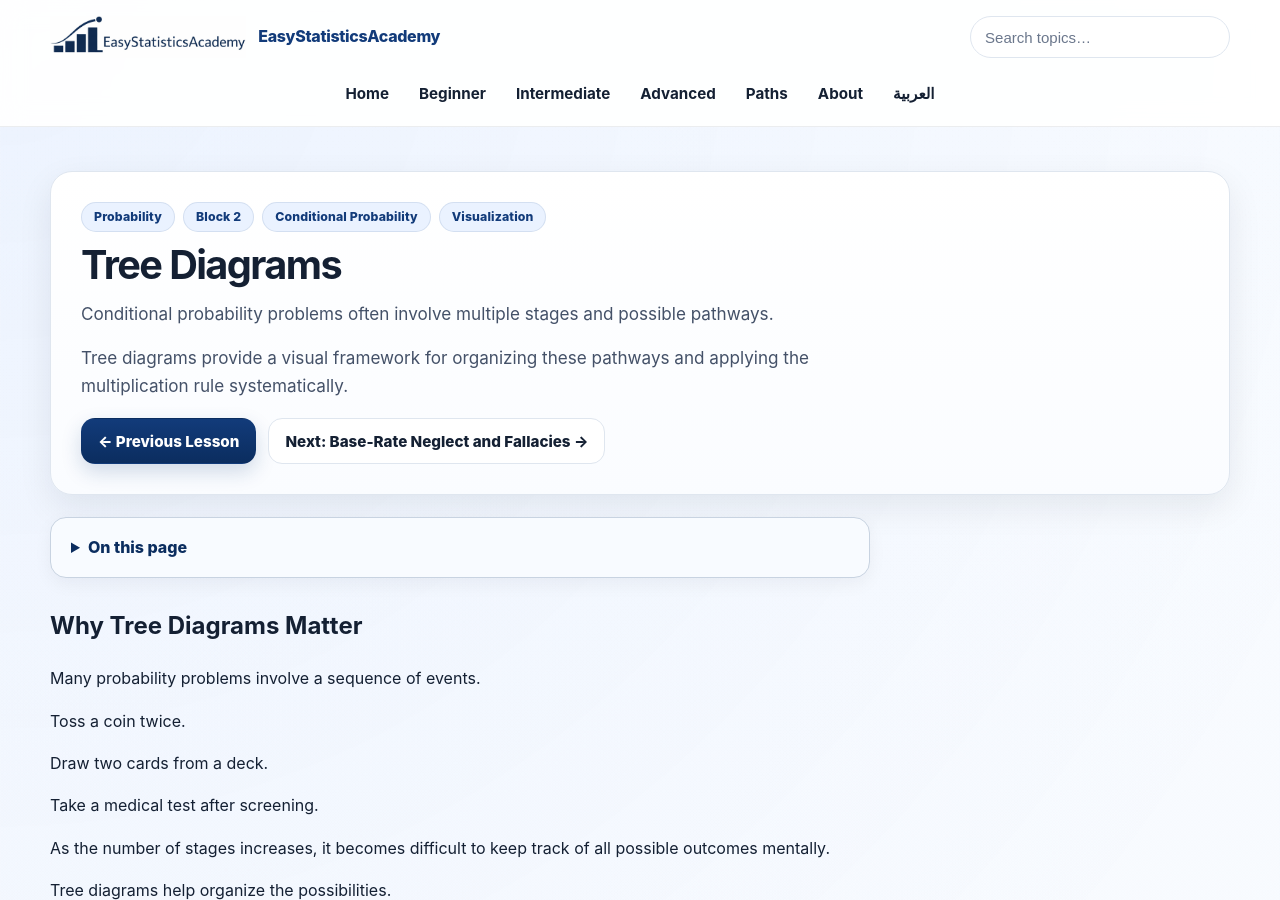
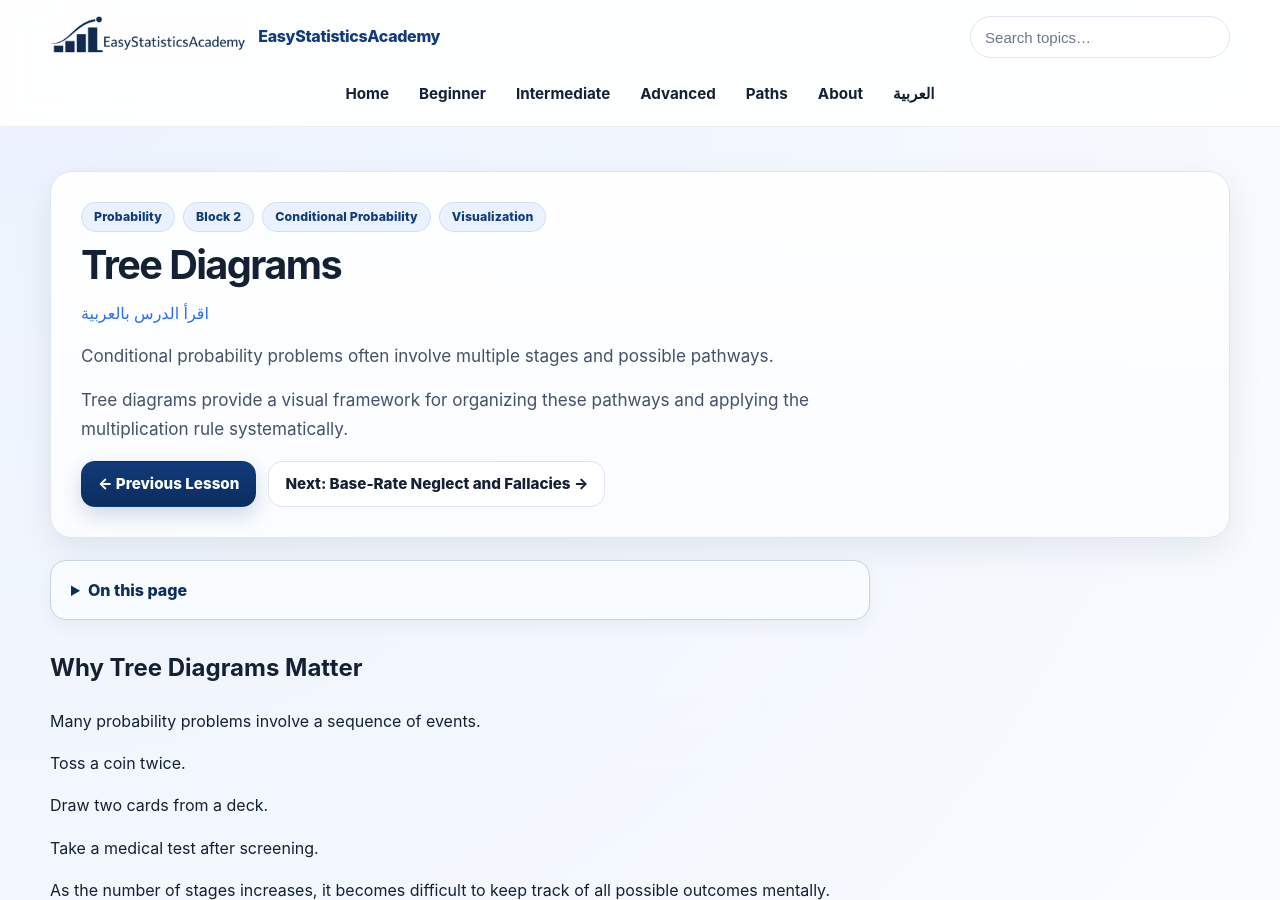
Before and after one commit to ammar-homaida-statistics/easystatisticsacademy, a Jekyll site: the page built from probability/conditional/tree-diagrams/index.md, in a window 1280 px wide and 900 px high. Built offline with Jekyll 4.4.1, drawn with Linux system fonts in a browser that asks for light colours.

Commit message:
Batch #76: pair English Tree Diagrams with Arabic lesson

```diff
--- a/probability/conditional/tree-diagrams/index.md
+++ b/probability/conditional/tree-diagrams/index.md
@@ -39,7 +41,7 @@ sidebar: false
       <span class="badge">Visualization</span>
     </div>
 
-    <h1>Tree Diagrams</h1>
+    <h1>Tree Diagrams</h1><p><a href="/ar/probability/conditional/tree-diagrams/" lang="ar" dir="rtl">اقرأ الدرس بالعربية</a></p>
 
     <p class="lead">
       Conditional probability problems often involve multiple stages and possible pathways.
```
Also changed, not shown: other parts of probability/conditional/tree-diagrams/index.md (+2 -0 lines).
